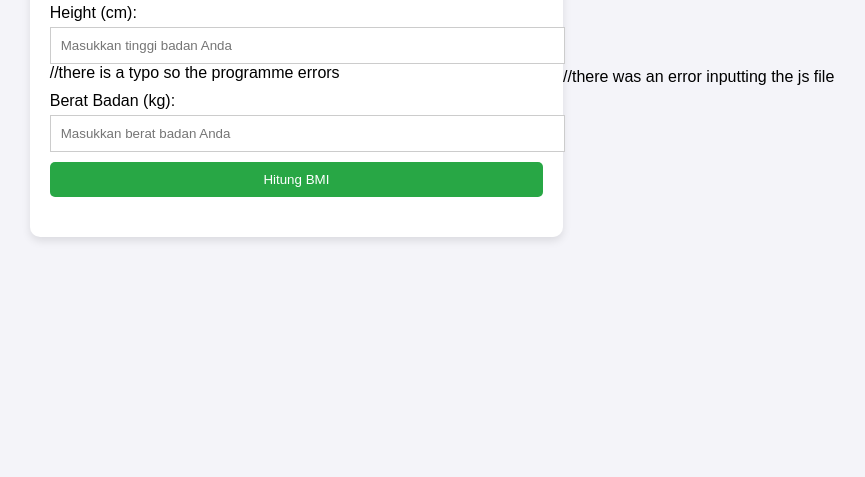
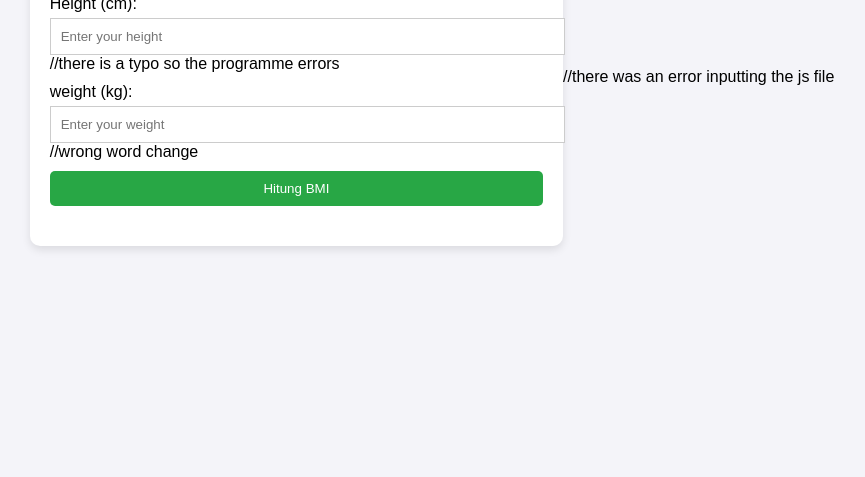
Before and after one commit to ucoonnnn/project22, a plain HTML site: page Index.html in a window 1280 px wide. Shown: the part 323-800 px from the top of the page, without its empty margins (208-1073 px from the left). Drawn offline with Linux system fonts and the light colour scheme.

Commit message:
Update Index.html (wrong word change)

```diff
--- a/Index.html
+++ b/Index.html
@@ -11,10 +11,10 @@
     <div class="container">
         <h2>BMI Calculator</h2>
         <label for="height">Height (cm):</label>
-        <input type="number" id="height" placeholder="Masukkan tinggi badan Anda"> //there is a typo so the programme errors
+        <input type="number" id="height" placeholder="Enter your height"> //there is a typo so the programme errors
 
-        <label for="weight">Berat Badan (kg):</label>
-        <input type="number" id="weight" placeholder="Masukkan berat badan Anda">
+        <label for="weight">weight (kg):</label>
+        <input type="number" id="weight" placeholder="Enter your weight"> //wrong word change
 
         <button onclick="calculateBMI()">Hitung BMI</button>
 
```
